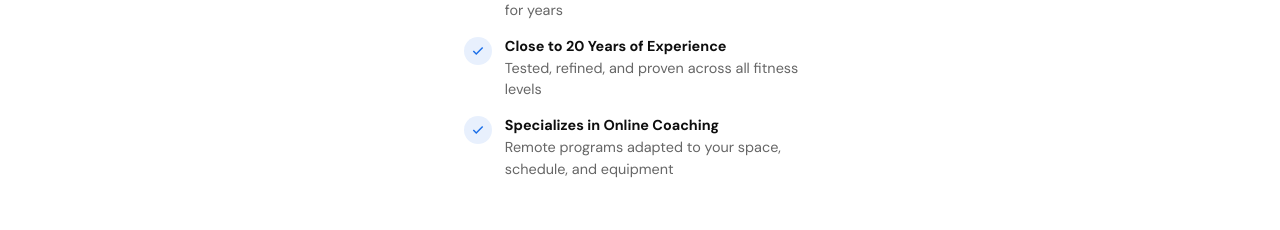
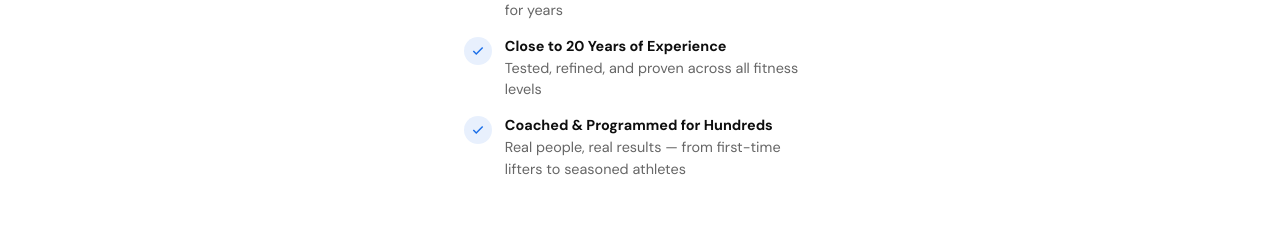
Before and after one commit to AmyWitt/amy-witt-coaching, a React (Vite) app: page / in a window 1280 px wide. Shown: the part 3572-3802 px from the top of the page. Built offline with nearby package versions, Linux system fonts and the light colour scheme.

Commit message:
Update App.jsx

```diff
--- a/src/App.jsx
+++ b/src/App.jsx
@@ -162,7 +162,7 @@ function About() {
             </div>
             <div className="credential">
               <div className="cred-icon"><svg viewBox="0 0 24 24" stroke="#1A6EE8" fill="none" strokeWidth="2.5"><polyline points="20 6 9 17 4 12"/></svg></div>
-              <div className="cred-text"><strong>Specializes in Online Coaching</strong>Remote programs adapted to your space, schedule, and equipment</div>
+              <div className="cred-text"><strong>Coached &amp; Programmed for Hundreds</strong>Real people, real results — from first-time lifters to seasoned athletes</div>
             </div>
           </div>
         </div>
```
